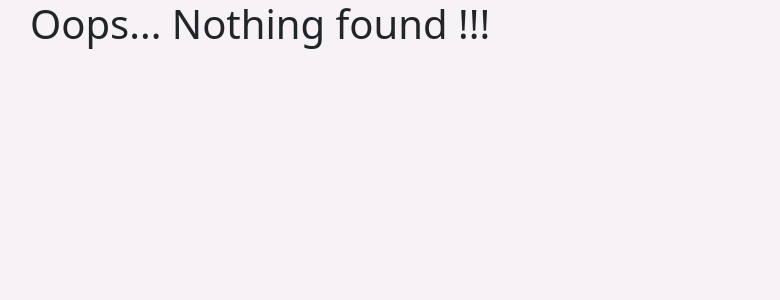
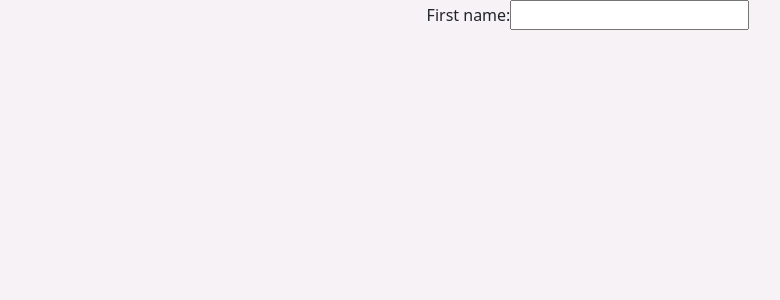
Before and after one commit to harishkannarao/github-pages-demo, a Next.js app: page /dynamic-title in a window 1280 px wide. Before the commit this address had no page. Shown: the top 300 px of the page, without its empty margins (52-832 px from the left). Built offline with nearby package versions, Linux system fonts and the light colour scheme.

Commit message:
Creating a page for dynamic title

```diff
--- /dev/null
+++ b/app/dynamic-title/page.tsx
@@ -0,0 +1,34 @@
+'use client';
+
+import { usePathname, useRouter, useSearchParams } from 'next/navigation';
+
+export default function Page() {
+  const router = useRouter();
+  const pathname = usePathname();
+  const searchParams = useSearchParams();
+
+  // Get a new searchParams string by merging the current
+  // searchParams with a provided key/value pair
+  function createQueryString(name: string, value: string) {
+    const params = new URLSearchParams(searchParams)
+    params.set(name, value)
+
+    return params.toString()
+  }
+
+  function updateTitle(value: string) {
+    router.push(pathname + '?' + createQueryString('title', value))
+  }
+
+  return (
+    <div className='text-center'>
+      <label>
+        First name:
+        <input
+          value={searchParams.get('title')}
+          onChange={e => updateTitle(e.target.value)}
+        />
+      </label>
+    </div>
+  );
+}
--- a/app/page.tsx
+++ b/app/page.tsx
@@ -12,6 +12,9 @@ export default function Page() {
       <h3>
         <div>
           <Link data-testid="time-link" href="/time">Time</Link>
+          <br />
+          <Link data-testid="dynamic-title-link" href="/dynamic-title">Dynamic Title</Link>
+          <br />
           <h6><Badge pill bg="secondary">New</Badge></h6>
         </div>
       </h3>
--- a/components/title/title.tsx
+++ b/components/title/title.tsx
@@ -4,7 +4,8 @@ import { useSearchParams } from "next/navigation";
 
 export function Title() {
     const searchParams = useSearchParams();
-    const title = searchParams.has('title') ? searchParams.get('title') : 'My Sample Site';
+    const titleQuery = searchParams.get('title');
+    const title = titleQuery ? titleQuery : 'My Sample Site';
     return (
         <title data-testid="title">{title}</title>
     )
```
Also changed, not shown: 1 other file (tests, documents, lock files or other folders).
